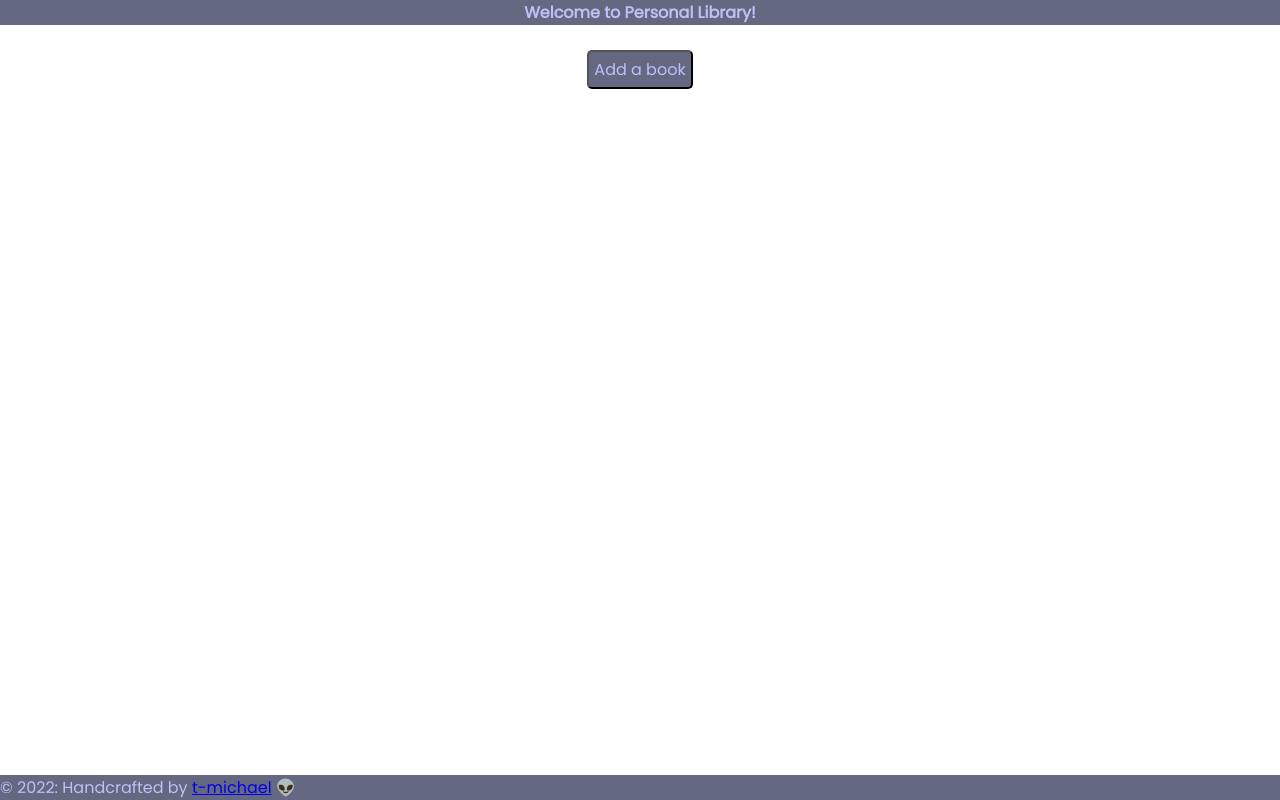
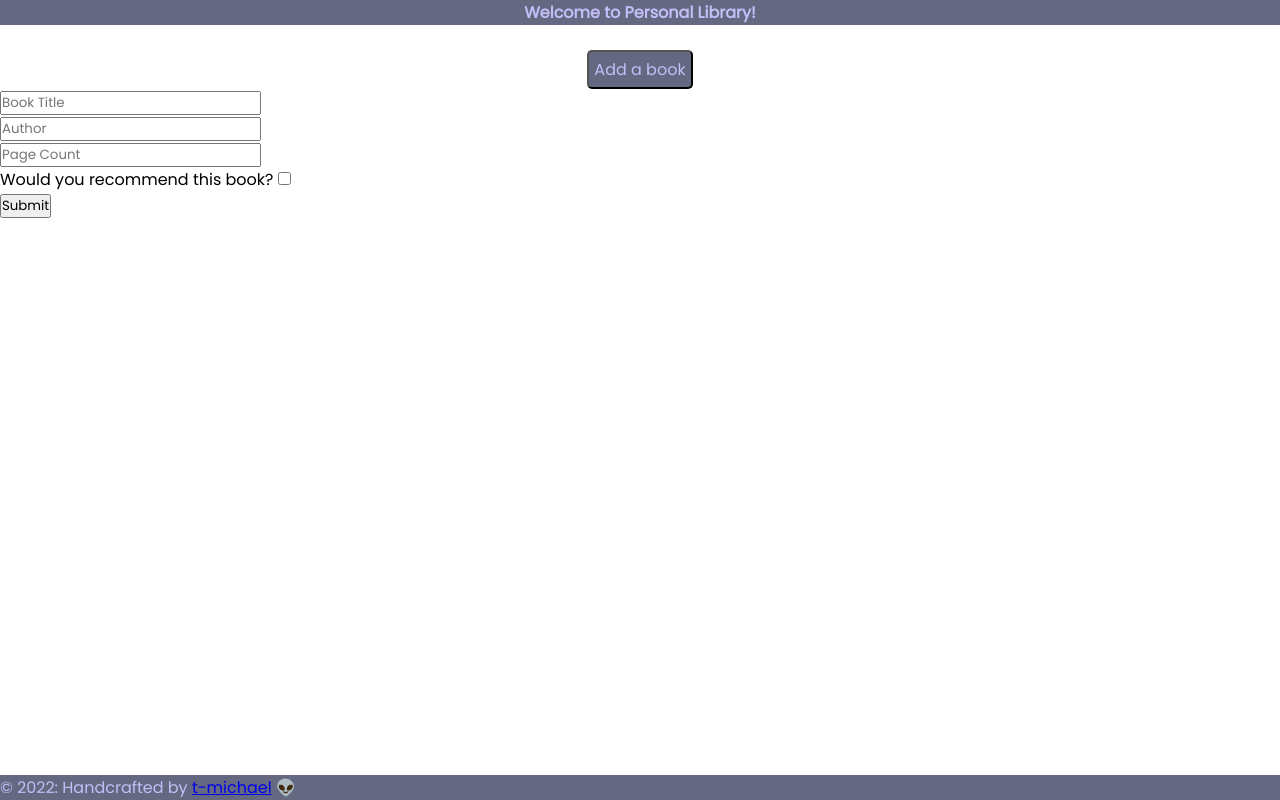
Before and after one commit to t-michael/personal_library, a plain HTML site: page root/index.html in a window 1280 px wide. Drawn offline with Linux system fonts and the light colour scheme.

Commit message:
created book submission form

```diff
--- a/assets/js/index.js
+++ b/assets/js/index.js
@@ -1 +1,3 @@
-console.log("Hello World");
+function addBookBtn() {
+    console.log("Hello");
+}
--- a/root/index.html
+++ b/root/index.html
@@ -15,10 +15,52 @@
     <h1 class="welcome_txt">Welcome to Personal Library!</h1>
 </header>
 <body>
+    <main class="book_btn_box">
+    <button onclick="addBookBtn()" class="book_btn" id="book_btn">Add a book</button>
+    </main>
 
-    <div class="book_btn_box"></div>
-    <button class="book_btn" id="book_btn">Add a book</button>
-    </div>
+    <form>
+        <input
+            class="input"
+            type="text"
+            id="title"
+            placeholder="Book Title"
+            required
+            maxlength="75"
+            /> <br>
+        <input
+            class="input"
+            type="text"
+            id="author"
+            placeholder="Author"
+            required
+            maxlength="75"
+            /> <br>
+        <input
+            class="input"
+            type="text"
+            id="page_count"
+            placeholder="Page Count"
+            required
+            max="100000"
+            />
+        <div class="recommend">
+            <label for="recommend">Would you recommend this book?</label>
+            <input class="checkbox" type="checkbox" id="recommend" />
+        </div>
+
+        <button class="btn btn-light-green" type="submit">Submit</button>
+
+
+
+
+
+
+
+
+
+
+    </form>
 
     <footer class="footer">
         &copy; 2022: Handcrafted by <a href=https://www.github.com/t-michael>t-michael</a> &#128125
```
